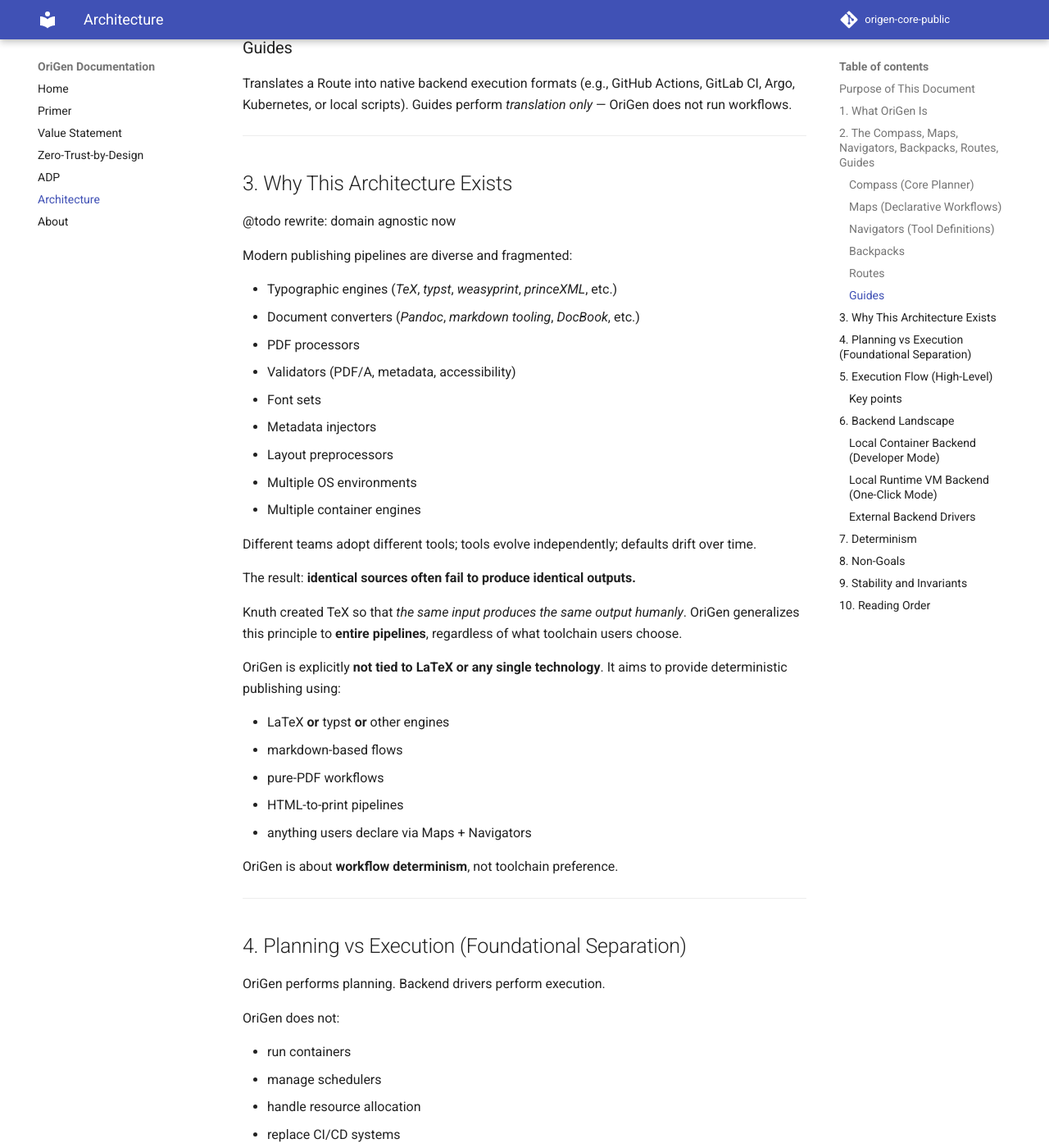
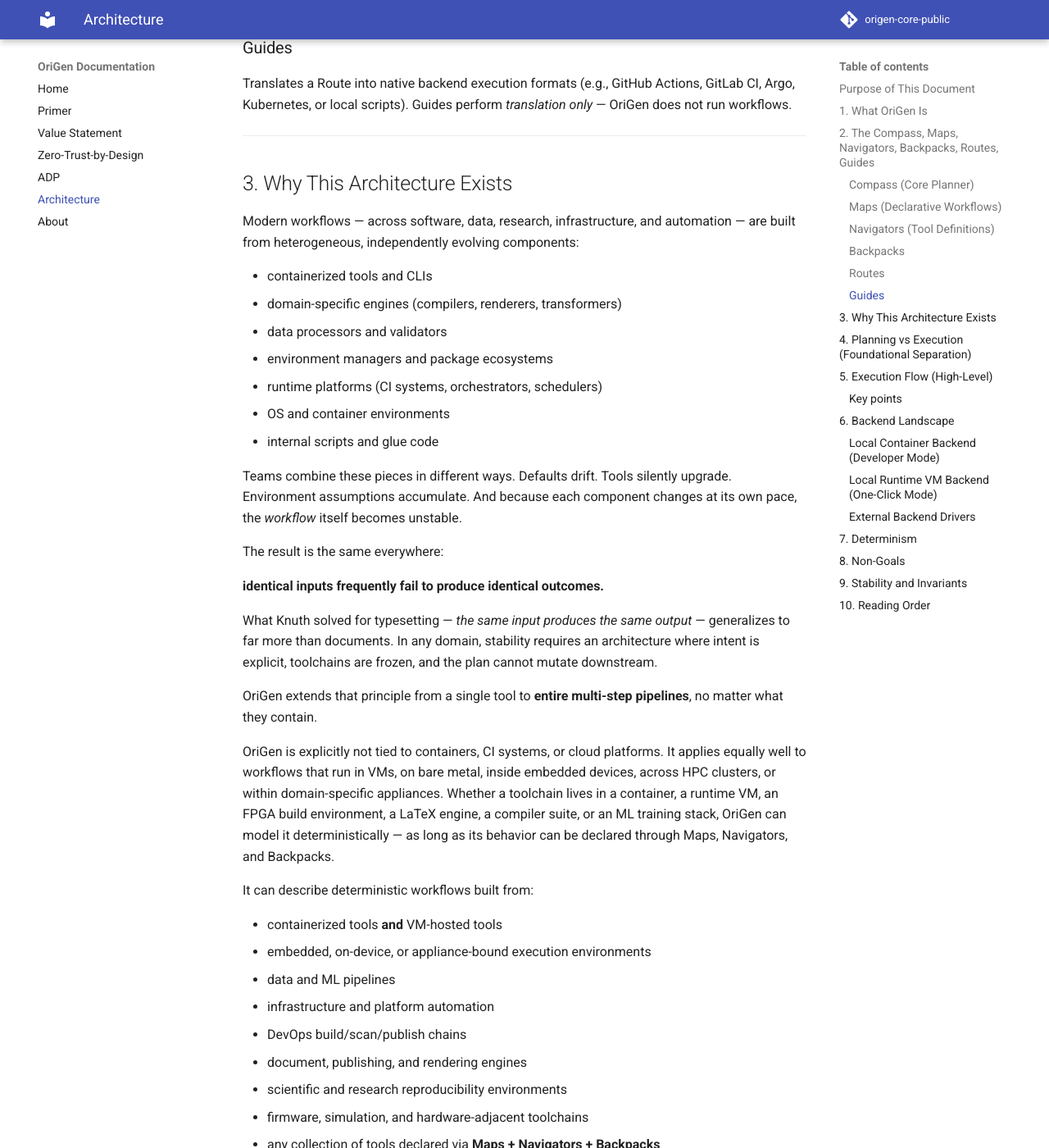
Before and after one commit to origen-hub/origen-core-public, an MkDocs documentation site: the page built from docs/public/architecture/00-top-level.md, in a window 1280 px wide and 1400 px high, scrolled down 2683 px. Shown: the whole window at 82% size. Built offline with MkDocs 1.6.1 and Material for MkDocs 9.7.7, drawn with Linux system fonts in a browser that asks for light colours; comment, search, counter and statistics services are not loaded; some of the changed text lies outside the part shown.

Commit message:
even smaller + todo fix

```diff
--- a/docs/public/architecture/00-top-level.md
+++ b/docs/public/architecture/00-top-level.md
@@ -102,38 +102,44 @@
 ---
 
 ## 3. Why This Architecture Exists
-@todo rewrite: domain agnostic now
 
-Modern publishing pipelines are diverse and fragmented:
+Modern workflows — across software, data, research, infrastructure, and automation — are built from heterogeneous, independently evolving components:
 
-* Typographic engines (*TeX*, *typst*, *weasyprint*, *princeXML*, etc.)
-* Document converters (*Pandoc*, *markdown tooling*, *DocBook*, etc.)
-* PDF processors
-* Validators (PDF/A, metadata, accessibility)
-* Font sets
-* Metadata injectors
-* Layout preprocessors
-* Multiple OS environments
-* Multiple container engines
+* containerized tools and CLIs
+* domain-specific engines (compilers, renderers, transformers)
+* data processors and validators
+* environment managers and package ecosystems
+* runtime platforms (CI systems, orchestrators, schedulers)
+* OS and container environments
+* internal scripts and glue code
 
-Different teams adopt different tools; tools evolve independently; defaults drift over time.
+Teams combine these pieces in different ways. Defaults drift. Tools silently upgrade. Environment assumptions accumulate. And because each component changes at its own pace, the *workflow* itself becomes unstable.
 
-The result:
-**identical sources often fail to produce identical outputs.**
+The result is the same everywhere:
 
-Knuth created TeX so that *the same input produces the same output humanly*.
-OriGen generalizes this principle to **entire pipelines**, regardless of what toolchain users choose.
+**identical inputs frequently fail to produce identical outcomes.**
 
-OriGen is explicitly **not tied to LaTeX or any single technology**.
-It aims to provide deterministic publishing using:
+What Knuth solved for typesetting — *the same input produces the same output* — generalizes to far more than documents. In any domain, stability requires an architecture where intent is explicit, toolchains are frozen, and the plan cannot mutate downstream.
 
-* LaTeX **or** typst **or** other engines
-* markdown-based flows
-* pure-PDF workflows
-* HTML-to-print pipelines
-* anything users declare via Maps + Navigators
+OriGen extends that principle from a single tool to **entire multi-step pipelines**, no matter what they contain.
 
-OriGen is about **workflow determinism**, not toolchain preference.
+OriGen is explicitly not tied to containers, CI systems, or cloud platforms.
+It applies equally well to workflows that run in VMs, on bare metal, inside embedded devices, across HPC clusters, or within domain-specific appliances. Whether a toolchain lives in a container, a runtime VM, an FPGA build environment, a LaTeX engine, a compiler suite, or an ML training stack, OriGen can model it deterministically — as long as its behavior can be declared through Maps, Navigators, and Backpacks.
+
+It can describe deterministic workflows built from:
+
+* containerized tools **and** VM-hosted tools
+* embedded, on-device, or appliance-bound execution environments
+* data and ML pipelines
+* infrastructure and platform automation
+* DevOps build/scan/publish chains
+* document, publishing, and rendering engines
+* scientific and research reproducibility environments
+* firmware, simulation, and hardware-adjacent toolchains
+* any collection of tools declared via **Maps + Navigators + Backpacks**
+
+OriGen is about **workflow determinism**, not tool or platform choice.
+It provides a stable planning layer regardless of the technologies involved.
 
 ---
 
```
Also changed, not shown: 1 other file.
